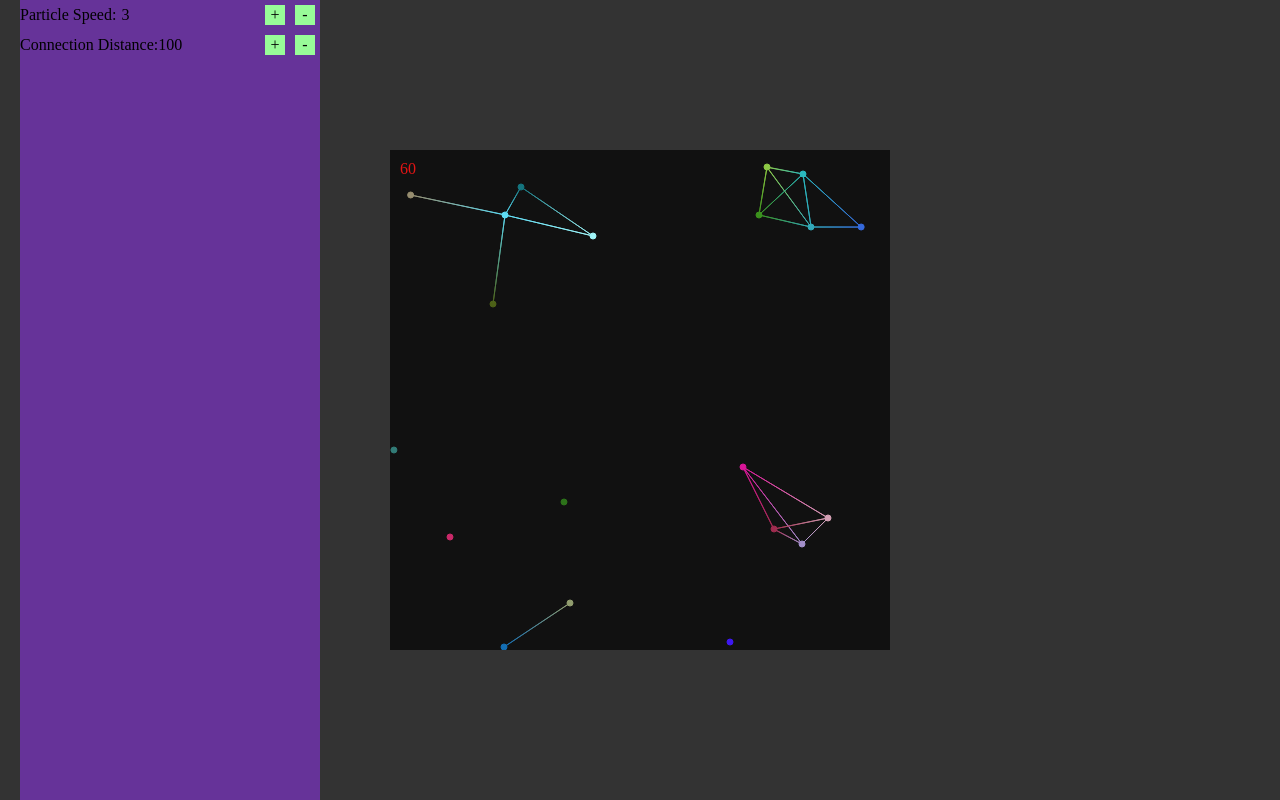
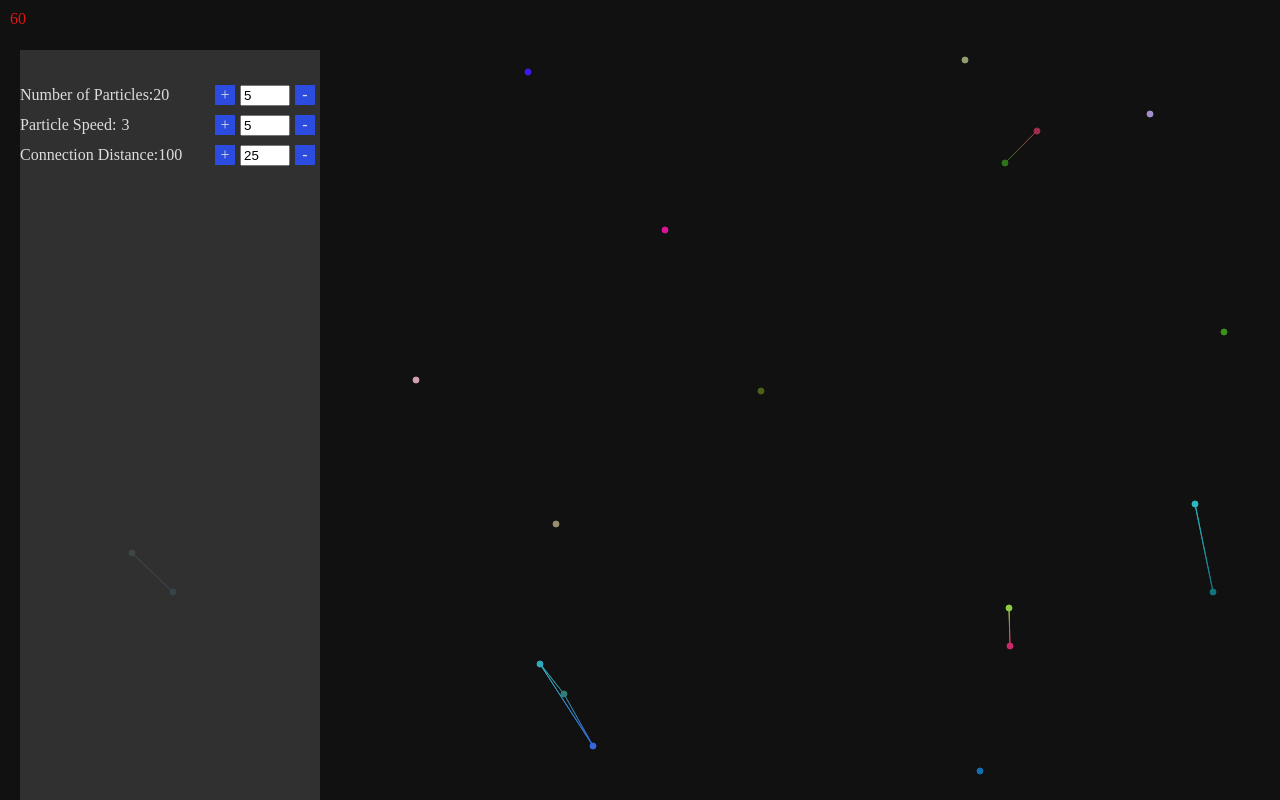
Before and after one commit to mdonlan/canvas-particles, a plain HTML site: page index.html in a window 1280 px wide. Drawn offline with Linux system fonts and the light colour scheme.

Commit message:
adding more to control panel

```diff
--- a/index.html
+++ b/index.html
@@ -10,6 +10,21 @@
     </div>
 
     <div class="controlPanel">
+
+      <div class="header"></div>
+
+      <div class="numParticlesContainer controlPanelItem">
+        <div class="flexRow">
+          <div>Number of Particles:</div>
+          <div class="numParticles"></div>
+        </div>
+        <div class="flexRow">
+          <div class="increaseNumParticles button" onclick="changedUI(event)">+</div>
+          <input class="numParticlesInput" value="5">
+          <div class="decreaseNumParticles button" onclick="changedUI(event)">-</div>
+        </div>
+      </div>
+
       <div class="particleSpeedContainer controlPanelItem">
         <div class="flexRow">
           <div>Particle Speed:</div>
@@ -17,6 +32,7 @@
         </div>
         <div class="flexRow">
           <div class="increaseParticleSpeed button" onclick="changedUI(event)">+</div>
+          <input class="particleSpeedInput" value="5">
           <div class="decreaseParticleSpeed button" onclick="changedUI(event)">-</div>
         </div>
       </div>
@@ -28,9 +44,11 @@
         </div>
         <div class="flexRow">
           <div class="increaseConnectionDistance button" onclick="changedUI(event)">+</div>
+          <input class="connectionDistanceInput" value="25">
           <div class="decreaseConnectionDistance button" onclick="changedUI(event)">-</div>
         </div>
       </div>
+
     </div>
 
   </body>
--- a/main.js
+++ b/main.js
@@ -1,6 +1,9 @@
 // global data
-let points = [];
+let particles = [];
 let canvas = document.querySelector(".canvas");
+// set canvas to full window size
+canvas.width = window.innerWidth;
+canvas.height = window.innerHeight;
 let ctx = canvas.getContext('2d');
 let canvasHeight = canvas.height;
 let canvasWidth = canvas.width;
@@ -12,15 +15,70 @@ let startTime = null;
 let endTime = null;
 let connectionDistance = 100;
 let oldConnectionDistance = null;
+let numParticles = 20;
+let oldNumParticles = null;
+let draggingControlPanel = false;
+let mouseIsDown = 0;
+let moveX = null;
+let moveY = null;
 
 // set element refs
 let fpsCounter = document.querySelector(".fpsCounter");
 let particleSpeedElem = document.querySelector(".particleSpeed");
 let connectionDistanceElem = document.querySelector(".connectionDistance");
+let numParticlesElem = document.querySelector(".numParticles");
+let controlPanelElem = document.querySelector(".controlPanel");
+let numParticlesInput = document.querySelector(".numParticlesInput");
+let particleSpeedInput = document.querySelector(".particleSpeedInput");
+let connectionDistanceInput = document.querySelector(".connectionDistanceInput");
 
-function createPoints() {
-  let numPoints = 20;
-  for(let i = 0; i < numPoints; i++) {
+// event listeners
+document.querySelector(".header").addEventListener("click", moveControlPanel);
+document.querySelector("body").addEventListener("mousemove", movedMouse);
+document.querySelector("body").addEventListener("mouseup", mouseUp);
+document.querySelector("body").addEventListener("mousedown", mouseDown);
+
+function mouseUp() {
+  --mouseIsDown;
+  //console.log('mouse up')
+  draggingControlPanel = false;
+}
+
+function mouseDown(event) {
+  if(event.target.classList[0] == 'header') {
+    draggingControlPanel = true;
+  }
+  ++mouseIsDown;
+  //console.log('mouse down')
+
+}
+
+function movedMouse(event) {
+  //console.log(event)
+  if(mouseIsDown == 1 && draggingControlPanel == true) {
+    //console.log('dragging')
+    let transform = controlPanelElem.style.transform;
+    let transformX = transform.substring(transform.indexOf("(")+1,transform.indexOf("p"));
+    let transformY = transform.substring(transform.indexOf(", ")+1,transform.lastIndexOf("p"));
+    mouseX = event.clientX;
+    console.log(mouseX)
+    mouseY = event.clientY;
+    requestAnimationFrame(updateMoved)
+  }
+}
+
+function updateMoved() {
+  //console.log(mouseX, mouseY)
+  //console.log(controlPanelElem.style.transform)
+  controlPanelElem.style.transform = "translate(" + mouseX + "px, " + mouseY + "px)";
+}
+
+function moveControlPanel() {
+  //console.log('test')
+  //draggingControlPanel = true;
+}
+
+function createParticle() {
   let x = Math.floor(Math.random() * canvasWidth) + 1;
   let y = Math.floor(Math.random() * canvasHeight) + 1;
   let velX = ((Math.floor(Math.random() * 10) - 5) / 50);
@@ -34,8 +92,8 @@ function createPoints() {
     velY: velY,
     color: color
   }
-    points.push(point);
-  }
+
+  particles.push(point);
 };
 
 function movePoint(point) {
@@ -72,13 +130,13 @@ function update() {
     startTime = Date.now();
   }
 
-  // clear canvas of all previous points
+  // clear canvas of all previous particles
   clear();
-  for(var i = 0; i < points.length; i++) {
+  for(var i = 0; i < particles.length; i++) {
     // run for each point
-    movePoint(points[i]);
-    drawPoint(points[i]);
-    findConnections(points[i]);
+    movePoint(particles[i]);
+    drawPoint(particles[i]);
+    findConnections(particles[i]);
     updateUI();
   }
   getFPS();
@@ -88,20 +146,48 @@ function update() {
 function changedUI(event) {
   // responds to user clicks that change UI data
 
+  //numParticlesInput
+  //particleSpeedInput
+  //connectionDistanceInput
+
+  // number of particles
+  if(event.target.classList[0] == 'increaseNumParticles') {
+    console.log('increasing connection dist')
+
+    let numChange = parseInt(numParticlesInput.value);
+    numParticles = numParticles + numChange;
+    for(let i = 0; i < numChange; i++) {
+      changeNumberParticles('add');
+    }
+  } else if(event.target.classList[0] == 'decreaseNumParticles') {
+    console.log('decreasing connection dist')
+
+    let numChange = parseInt(numParticlesInput.value);
+    numParticles = numParticles - numChange;
+    for(let i = 0; i < numChange; i++) {
+      changeNumberParticles('remove');
+    }
+  }
+
+  // particle speed
   if(event.target.classList[0] == 'increaseParticleSpeed') {
     console.log('increasing speed')
-    particleSpeed++;
+    let numChange = parseInt(particleSpeedInput.value);
+    particleSpeed = particleSpeed + numChange;
   } else if(event.target.classList[0] == 'decreaseParticleSpeed') {
-    console.log('decreasing speed')
-    particleSpeed--;
+    let numChange = parseInt(particleSpeedInput.value);
+    particleSpeed = particleSpeed - numChange;
   }
 
+  // connection distance
   if(event.target.classList[0] == 'increaseConnectionDistance') {
     console.log('increasing connection dist')
-    connectionDistance = connectionDistance + 10;
+    let numChange = parseInt(connectionDistanceInput.value);
+    connectionDistance = connectionDistance + numChange;
   } else if(event.target.classList[0] == 'decreaseConnectionDistance') {
     console.log('decreasing connection dist')
-    connectionDistance = connectionDistance - 10;
+    let numChange = parseInt(connectionDistanceInput.value);
+    connectionDistance = connectionDistance - numChange;
   }
 
 }
@@ -109,6 +195,8 @@ function changedUI(event) {
 function updateUI() {
   // runs in update, detects and changes to
   // data that is in UI and updates
+
+  // particle speed
   if(oldParticleSpeed != particleSpeed) {
     // if particle speed setting has changed
     particleSpeedElem.innerHTML = particleSpeed;
@@ -116,13 +204,32 @@ function updateUI() {
     console.log('updating particle speed')
   }
 
+  // connection distance
   if(oldConnectionDistance != connectionDistance) {
     // if particle speed setting has changed
     connectionDistanceElem.innerHTML = connectionDistance;
     oldConnectionDistance = connectionDistance;
     console.log('updating connection distance speed')
   }
+
+  // number of particles
+  if(oldNumParticles != numParticles) {
+    // if particle speed setting has changed
+    numParticlesElem.innerHTML = numParticles;
+    oldNumParticles = numParticles;
+    console.log('updating number of particles')
+  }
 };
+
+function changeNumberParticles(event) {
+  if(event == 'add') {
+    // create a new particle and add it to particle array
+    createParticle();
+  } else if(event == 'remove') {
+    // remove a particle from the array
+    particles.splice(particles.length-1, 1);
+  }
+}
 
 function getFPS() {
   // request animation frame tries to sync w/ monitor refresh rate
@@ -143,7 +250,10 @@ function getFPS() {
 };
 
 function start() {
-  createPoints();
+  for(var i = 0; i < numParticles; i++) {
+    createParticle();
+  }
+
   // start the loop
   window.requestAnimationFrame(update);
 };
@@ -153,13 +263,13 @@ function clear() {
 }
 
 function findConnections(point) {
-  for(var i = 0; i < points.length; i++) {
-    let distance = Math.hypot(point.x - points[i].x, point.y - points[i].y);
-    if(distance < connectionDistance && points[i] != point) {
-      if(points[i] === point) {
+  for(var i = 0; i < particles.length; i++) {
+    let distance = Math.hypot(point.x - particles[i].x, point.y - particles[i].y);
+    if(distance < connectionDistance && particles[i] != point) {
+      if(particles[i] === point) {
         console.log('testing')
       }
-      drawLine(point, points[i])
+      drawLine(point, particles[i])
     }
   }
 }
--- a/style.css
+++ b/style.css
@@ -6,6 +6,12 @@ html, body {
   display: flex;
   justify-content: center;
   align-items: center;
+  overflow: hidden;
+
+  -webkit-user-select: none;
+  -moz-user-select: none;
+  -ms-user-select: none;
+  user-select: none;
 }
 
 .wrapper {
@@ -28,26 +34,24 @@ html, body {
   position: absolute;
   height: 800px;
   width: 300px;
-  left: 20px;
-  top: calc(50% - 400px);
-  background: rebeccapurple;
+  left: 0px;
+  top: 0px;
+  transform: translate(20px, 50px);
+  background: rgba(51, 51, 51, 0.9);
   display: flex;
   flex-direction: column;
+  color: #dddddd;
 }
 
 .button {
   height: 20px;
   width: 20px;
-  background: palegreen;
+  background: rgb(44, 76, 223);
   margin-left: 5px;
   margin-right: 5px;
   line-height: 20px;
   text-align: center;
   cursor: pointer;
-  -webkit-user-select: none;
-  -moz-user-select: none;
-  -ms-user-select: none;
-  user-select: none;
 }
 
 .controlPanelItem {
@@ -65,3 +69,13 @@ html, body {
 .flexRow {
   display: flex;
 }
+
+.header {
+  height: 30px;
+  width: 100%;
+  cursor: move;
+}
+
+input {
+  width: 50px;
+}
```
Lines whose indentation alone changed are shown as unchanged.
